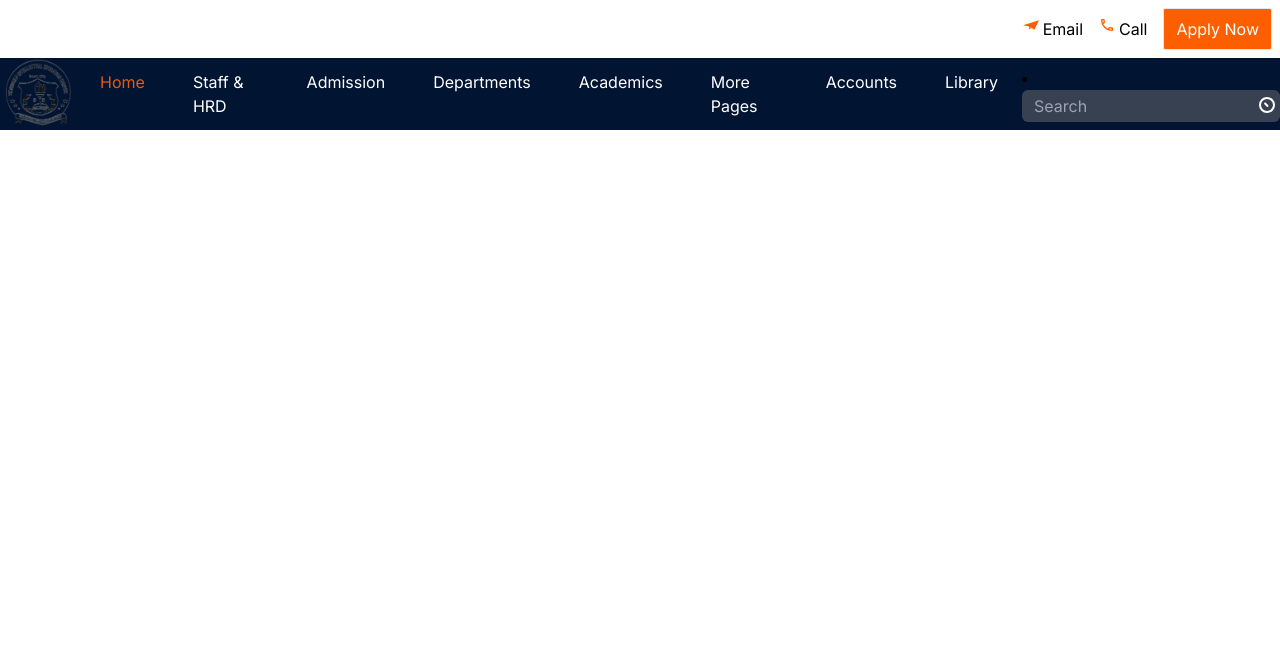
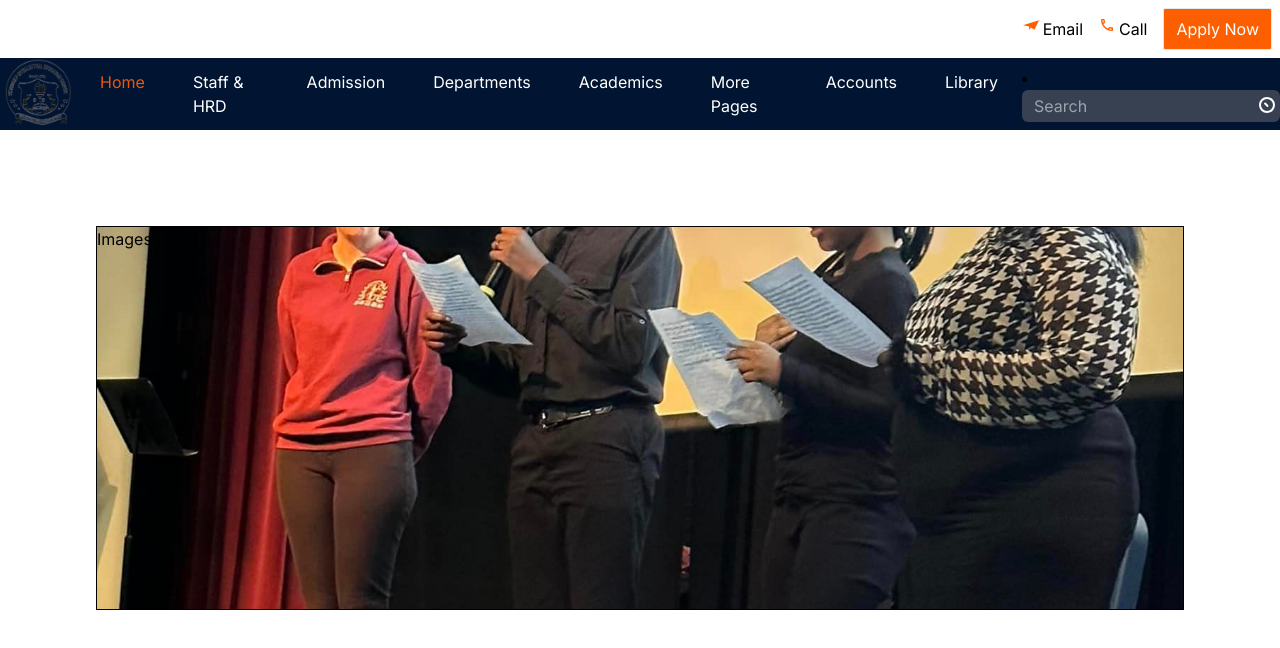
Before and after one commit to maths29/school-porter, a Next.js app: page / in a window 1280 px wide. Shown: the top 648 px of the page. Built offline with nearby package versions, Linux system fonts and the light colour scheme.

Commit message:
Update ImageCarousel component

```diff
--- a/app/components/ImageCarousel.js
+++ b/app/components/ImageCarousel.js
@@ -1,9 +1,21 @@
 import React from 'react'
 
 const ImageCarousel = () => {
+  const images = [
+    {url: '/schoolPorters1.jpg'},
+    {url: '/schoolPorters2.jpg'},
+    {url: '/schoolPorters3.jpg'},
+  ]
   return (
-    <div>
-
+    <div  style={{
+      backgroundImage: `url(${images[0].url})`,
+      backgroundSize: 'cover',
+      backgroundPosition: 'center',
+      width: '100%',
+      height: '48vh', // Adjust height as needed
+      border: '1px solid black', // Add border as needed
+    }} >
+      Images
     </div>
   )
 }
```
